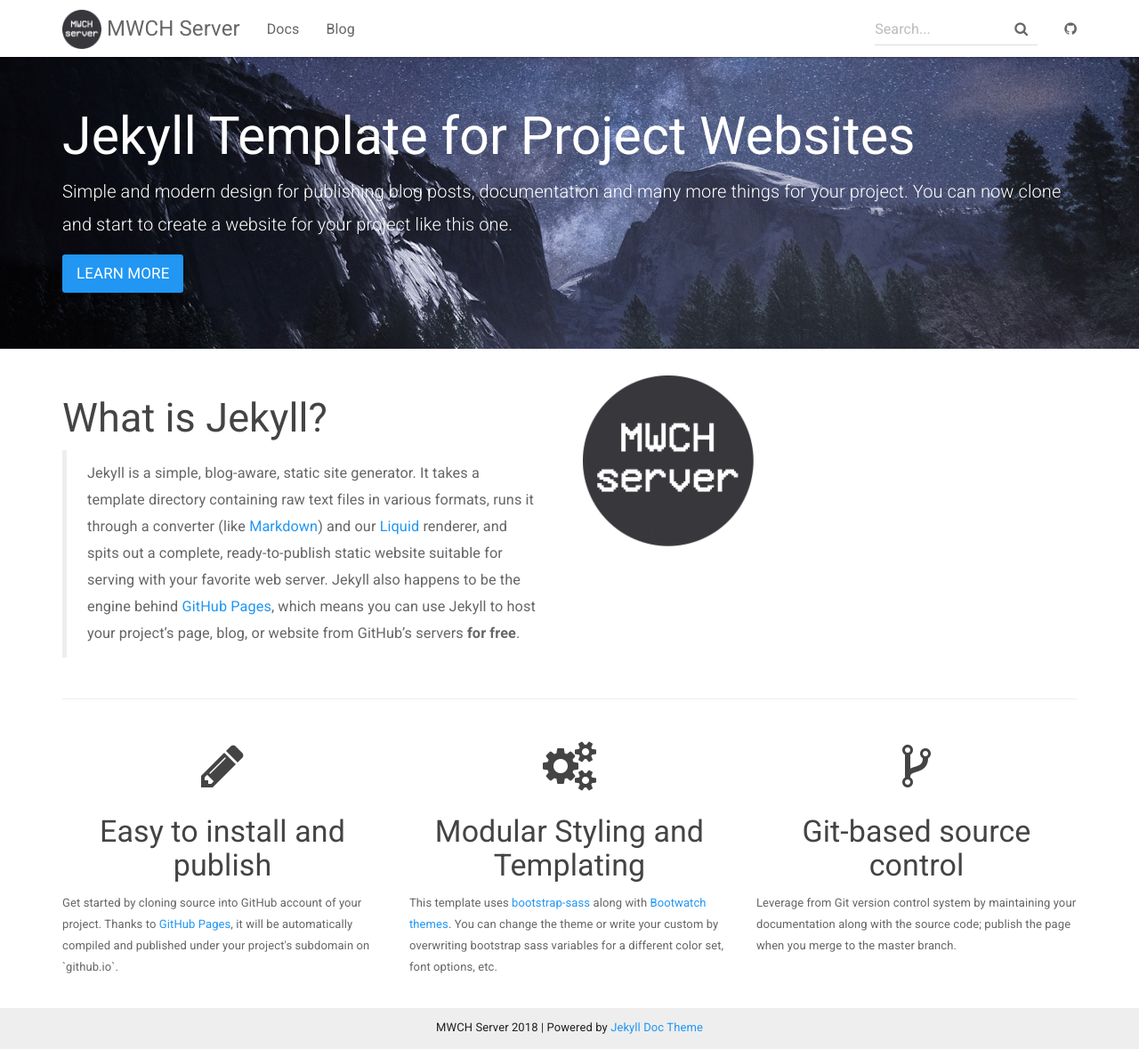
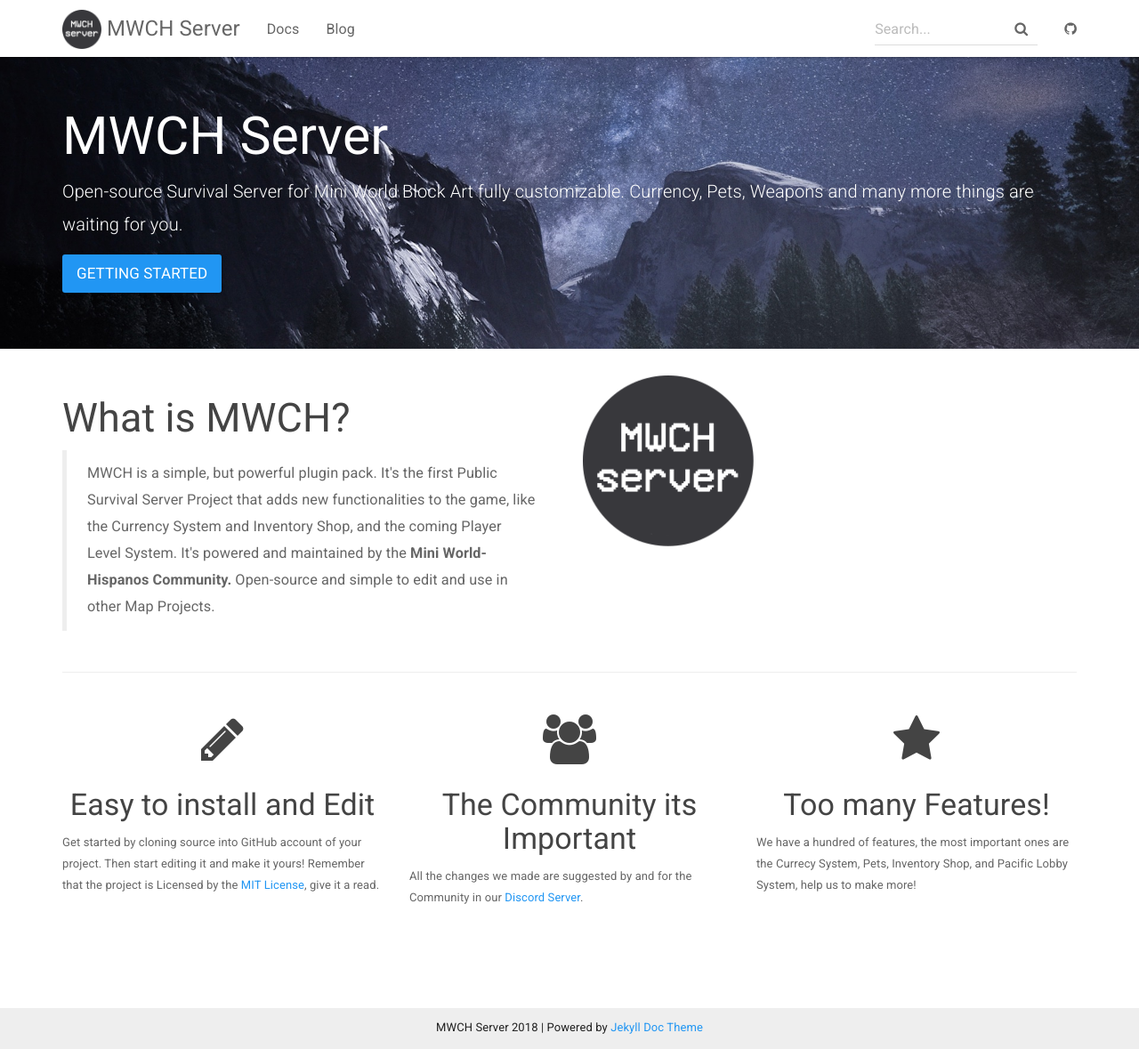
Before and after one commit to nattapong3912/website, a Jekyll site: the page built from index.html, in a window 1280 px wide and 1179 px high. Shown: the whole window at 89% size. Built offline with Jekyll 4.4.1, drawn with Linux system fonts in a browser that asks for light colours; nearby versions of some CDN libraries.

Commit message:
Update index.html

```diff
--- a/index.html
+++ b/index.html
@@ -4,10 +4,10 @@ layout: default
 
 <div class="header-container jumbotron">
     <div class="container">
-        <h1>Jekyll Template for Project Websites</h1>
-        <p>Simple and modern design for publishing blog posts, documentation and many more things for your project.
-          You can now clone and start to create a website for your project like this one.</p>
-        <p><a class="btn btn-primary btn-lg" href="{{ "/docs/home/" | prepend: site.baseurl }}" role="button">Learn more</a></p>
+        <h1>MWCH Server</h1>
+        <p>Open-source Survival Server for Mini World Block Art fully customizable.
+          Currency, Pets, Weapons and many more things are waiting for you.</p>
+        <p><a class="btn btn-primary btn-lg" href="{{ "/docs/home/" | prepend: site.baseurl }}" role="button">Getting Started</a></p>
     </div>
 </div>
 
@@ -16,17 +16,13 @@ layout: default
 
     <div class="row">
         <div class="col-md-6">
-            <h2 class="header-light regular-pad">What is Jekyll?</h2>
+            <h2 class="header-light regular-pad">What is MWCH?</h2>
             <blockquote>
-              <p>Jekyll is a simple, blog-aware, static site generator. It takes a template
-              directory containing raw text files in various formats, runs it through
-              a converter (like <a href="https://daringfireball.net/projects/markdown/">Markdown</a>)
-              and our <a href="https://github.com/Shopify/liquid/wiki">Liquid</a> renderer, and
-              spits out a complete, ready-to-publish static website suitable
-              for serving with your favorite web server. Jekyll also happens to be the engine
-              behind <a href="https://pages.github.com">GitHub Pages</a>, which means you can use Jekyll
-              to host your project’s page, blog, or website from GitHub’s servers <strong>for
-              free</strong>.</p>
+              <p>MWCH is a simple, but powerful plugin pack.
+              It's the first Public Survival Server Project that adds new functionalities to the game,
+              like the Currency System and Inventory Shop, and the coming Player Level System.
+              It's powered and maintained by the <strong>Mini World-Hispanos Community.</strong>
+              Open-source and simple to edit and use in other Map Projects.</p>
             </blockquote>
         </div>
         <div class="col-md-6 text-center">
@@ -39,22 +35,22 @@ layout: default
     <div class="row">
         <div class="col-sm-4">
             <h1 class="text-center"><i class="fa fa-pencil" aria-hidden="true"></i></h1>
-            <h3 class="text-center">Easy to install and publish</h3>
-            <p>Get started by cloning source into GitHub account of your project. Thanks to <a href="https://pages.github.com">GitHub Pages</a>,
-              it will be automatically compiled and published under your project's subdomain on `github.io`.
+            <h3 class="text-center">Easy to install and Edit</h3>
+            <p>Get started by cloning source into GitHub account of your project. Then start editing it and make it yours!
+              Remember that the project is Licensed by the <a href="https://opensource.org/licenses/MIT">MIT License</a>, give
+              it a read.
             </p>
         </div>
         <div class="col-sm-4">
-            <h1 class="text-center"><i class="fa fa-cogs" aria-hidden="true"></i></h1>
-            <h3 class="text-center">Modular Styling and Templating</h3>
-            <p>This template uses <a href="https://github.com/twbs/bootstrap-sass">bootstrap-sass</a> along with <a href="https://bootswatch.com/">Bootwatch themes</a>.
-            You can change the theme or write your custom by overwriting bootstrap sass variables for a different color set, font options, etc.</p>
+            <h1 class="text-center"><i class="fa fa-users" aria-hidden="true"></i></h1>
+            <h3 class="text-center">The Community its Important</h3>
+            <p>All the changes we made are suggested by and for the Community in our <a href="http://discord.gg/q2tFztR">Discord Server</a>.</p>
         </div>
         <div class="col-sm-4">
-            <h1 class="text-center"><i class="fa fa-code-fork" aria-hidden="true"></i></h1>
-            <h3 class="text-center">Git-based source control</h3>
-            <p>Leverage from Git version control system by
-              maintaining your documentation along with the source code; publish the page when you merge to the master branch.</p>
+            <h1 class="text-center"><i class="fa fa-star" aria-hidden="true"></i></h1>
+            <h3 class="text-center">Too many Features!</h3>
+            <p>We have a hundred of features, the most important ones are
+              the Currecy System, Pets, Inventory Shop, and Pacific Lobby System, help us to make more!</p>
         </div>
     </div>
 
```
